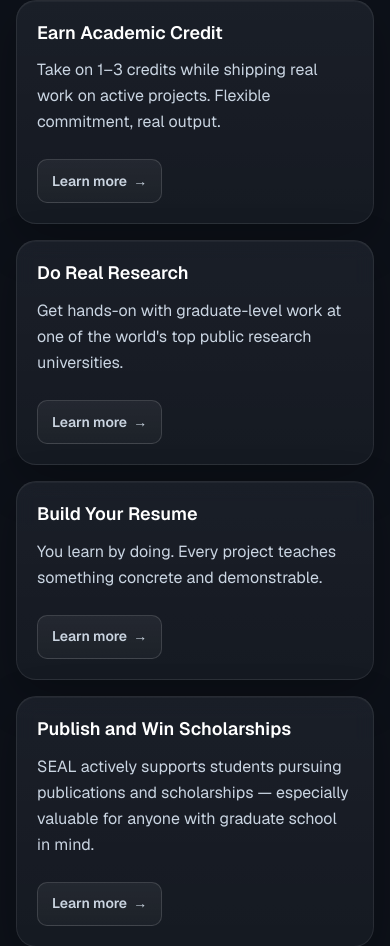
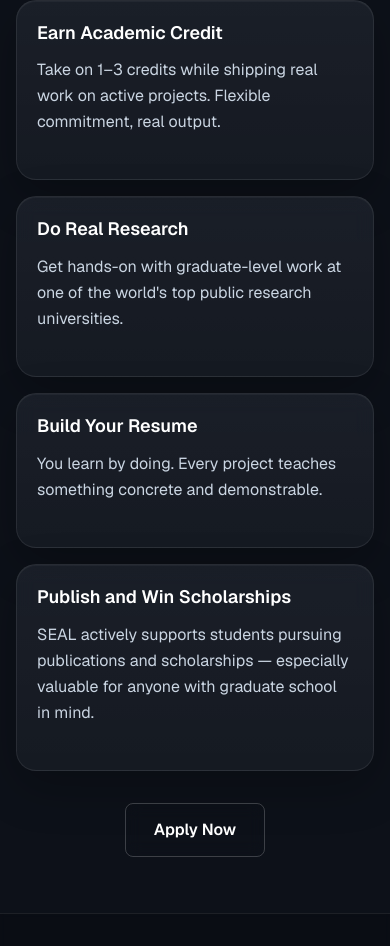
Before and after one commit to SEAL-Web-Team/SEAL-Website-2026, a Next.js app: page / in a window 390 px wide. Shown: the part 3283-4229 px from the top of the page. Built offline with nearby package versions, Linux system fonts and the light colour scheme.

Commit message:
mobile optimization with navbar trans parent background and news/awards section x being visible at all times. also changed the why join to not re peat the same link 4 times

```diff
--- a/src/app/page.tsx
+++ b/src/app/page.tsx
@@ -100,16 +100,17 @@
               <div key={b.heading} className="surface-card surface-card-hover flex flex-col p-5 sm:p-7">
                 <h3 className="text-white font-semibold text-lg mb-3 leading-snug">{b.heading}</h3>
                 <p className="text-slate-300 text-base leading-relaxed flex-1 mb-6">{b.description}</p>
-                <Link
-                  href={b.href}
-                  className="action-chip self-start"
-                >
-                  <span>Learn more</span>
-                  <span aria-hidden="true">→</span>
-                </Link>
               </div>
             ))}
           </div>
+            <div className="mt-8 flex justify-center">
+              <Link
+                href="/apply"
+                className="px-7 py-3.5 text-base font-semibold text-white border border-white/20 rounded-lg hover:bg-white/20 transition-all backdrop-blur-sm"
+              >
+                <span>Apply Now</span>
+              </Link>
+            </div>
         </div>
       </section>
 
```
